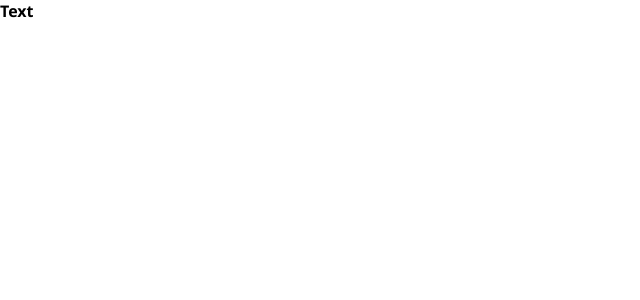
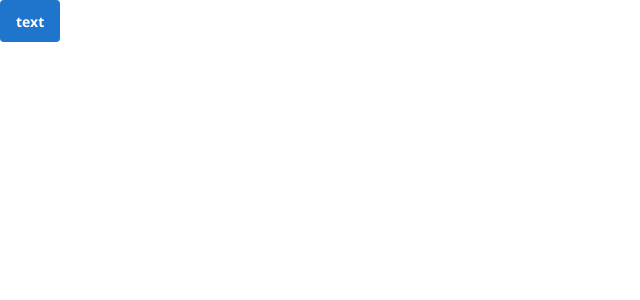
Before and after one commit to BKonstantine/task_management_system, a Vue app: page / in a window 1280 px wide. Shown: the top 300 px of the page, without its empty margins (0-640 px from the left). Built offline with nearby package versions, Linux system fonts and the light colour scheme.

Commit message:
feat: Настроить глобальное использование переменных

```diff
--- a/src/App.vue
+++ b/src/App.vue
@@ -1,17 +1,22 @@
 <template>
   <div id="app" class="app">
-    <p>Text</p>
+    <ButtonItem text="text" />
   </div>
 </template>
 
 <script>
+import ButtonItem from "@/components/UI/ButtonItem.vue";
 export default {
   name: "App",
+  components: {
+    ButtonItem,
+  },
 };
 </script>
 
-<style lang="scss" scoped>
+<style lang="scss">
 .app {
+  height: 100%;
   width: 1024px;
 
   @media screen and (min-width: 1024px) {
--- /dev/null
+++ b/src/components/UI/ButtonItem.vue
@@ -0,0 +1,57 @@
+<template>
+  <button
+    :class="['disabled' ? 'cursor-pointer' : 'cursor-default']"
+    :type="type"
+    class="button"
+  >
+    {{ text }}
+  </button>
+</template>
+
+<script>
+export default {
+  name: "ButtonItem",
+  props: {
+    text: {
+      type: String,
+      required: true,
+    },
+    type: {
+      validator: function (value) {
+        return ["button", "submit", "reset"].includes(value);
+      },
+      default: "button",
+    },
+    disabled: {
+      type: Boolean,
+      default: false,
+    },
+  },
+};
+</script>
+
+<style lang="scss" scoped>
+.button {
+  font-family: inherit;
+  padding: 0 16px;
+  @include flex-settin(_, center);
+  min-height: 42px;
+  border: none;
+  border-radius: 4px;
+  background-color: $bgc-primary-default;
+  @include font-setting(400, 14px, 19px, $font-color-secondary);
+
+  &:hover {
+    background-color: $bgc-primary-hover;
+  }
+
+  &:active {
+    background-color: $bgc-primary-active;
+  }
+
+  &:disabled {
+    color: $font-color-disabled;
+    background-color: $bgc-primary-disabled;
+  }
+}
+</style>
--- a/src/main.js
+++ b/src/main.js
@@ -2,7 +2,6 @@ import Vue from "vue";
 import App from "./App.vue";
 import router from "./router";
 import store from "./store";
-import "./main.scss";
 
 Vue.config.productionTip = false;
 
--- a/src/main.scss
+++ b/src/main.scss
@@ -1 +1,3 @@
-@import '@/base/index'
+@import "@/base/index";
+@import "@/abstracts/index";
+@import '@/theme/cursors';
--- a/src/theme/_cursor.scss
+++ /dev/null
@@ -1,3 +0,0 @@
-.pointer {
-  cursor: url("@/assets/icons/hand.svg"), pointer;
-}
--- /dev/null
+++ b/src/theme/_cursors.scss
@@ -0,0 +1,7 @@
+.cursor-pointer {
+  cursor: url("@/assets/icons/hand.svg"), pointer;
+}
+
+.cursor-default {
+  cursor: url("@/assets/icons/cursor.svg"), auto;
+}
--- a/vue.config.js
+++ b/vue.config.js
@@ -1,4 +1,11 @@
 const { defineConfig } = require("@vue/cli-service");
 module.exports = defineConfig({
   transpileDependencies: true,
+  css: {
+    loaderOptions: {
+      scss: {
+        additionalData: `@import "~@/main.scss";`,
+      },
+    },
+  },
 });
```
Also changed, not shown: src/assets/icons/hand.svg.
